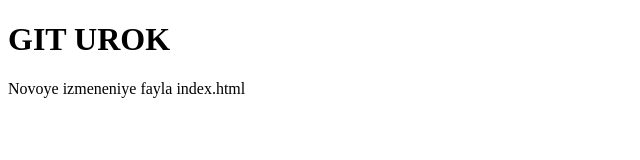
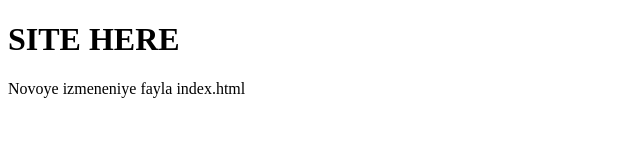
Before and after one commit to mikevazovskiy/site, a plain HTML site: page index.html in a window 1280 px wide. Shown: the whole page, without its empty margins (0-640 px from the left). Drawn offline with Linux system fonts and the light colour scheme.

Commit message:
second commit

```diff
--- a/index.html
+++ b/index.html
@@ -5,7 +5,7 @@
 	<title>Document</title>
 <head>
 <body>
-	<h1>GIT UROK</h1>
+	<h1>SITE HERE</h1>
 	<p>Novoye izmeneniye fayla index.html</p>
 
 </body>
```
